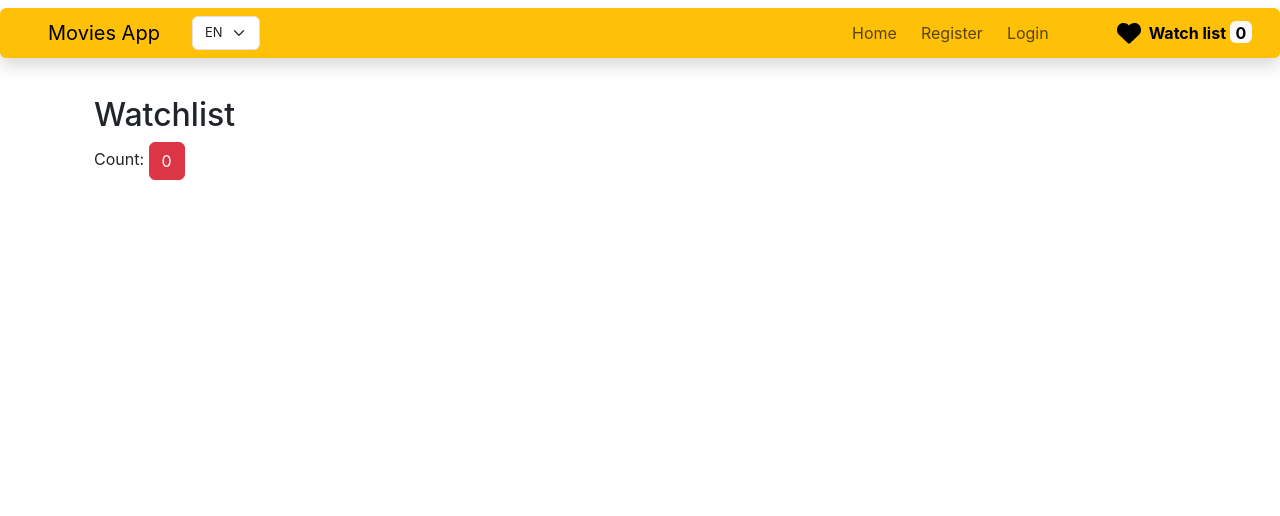
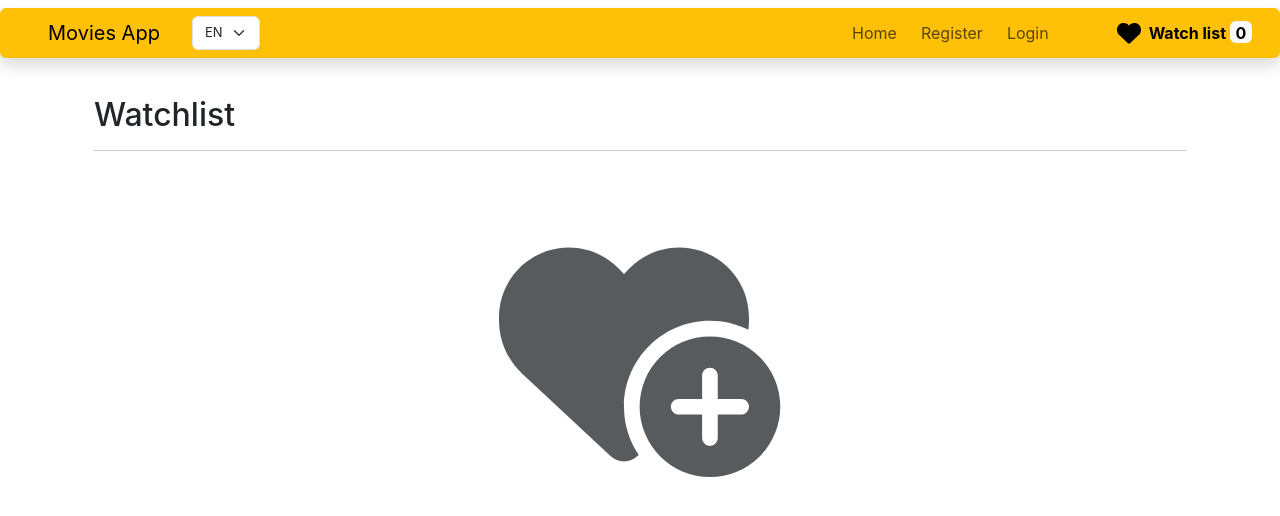
Before and after one commit to osamafraag/react-project-movieapp, a React (Create React App) app: page /watchList in a window 1280 px wide. Shown: the top 516 px of the page. Built offline with nearby package versions, Linux system fonts and the light colour scheme.

Commit message:
finish modify

```diff
--- a/src/App.js
+++ b/src/App.js
@@ -1,13 +1,14 @@
 import { BrowserRouter } from "react-router-dom";
 import HeaderNav from "./components/navbar/navbar";
 import Router from "./router/router";
-import { useState } from "react";
+import { useState, useEffect } from "react";
 import { LanguageContext } from "./context/language";
 
 
 
 function App() {
-  const [contextLang, setContextLang] = useState("EN");
+  const [contextLang, setContextLang] = useState("en");
+
   return (
     <BrowserRouter>
         <LanguageContext.Provider value={{ contextLang, setContextLang }}>
--- a/src/components/movies/movieCard.js
+++ b/src/components/movies/movieCard.js
@@ -1,5 +1,5 @@
 import Rating from '../rating/rating'
-import {useState} from "react";
+import { useState, useEffect} from "react";
 import { useDispatch ,useSelector} from "react-redux";
 import { handleAction } from "../../store/slices/watchList";
 import { FontAwesomeIcon } from '@fortawesome/react-fontawesome';
@@ -16,7 +16,6 @@ export default function MovieCard(props) {
       isActive = true
     }
   })
-
   return (
     <>
     <div className="card position-relative mt-3" style={{height:'400px'}}>
--- a/src/components/navbar/navbar.js
+++ b/src/components/navbar/navbar.js
@@ -44,7 +44,7 @@ function HeaderNav() {
                 <FontAwesomeIcon className='fs-4 my-auto m-1' icon={faHeart} />
                 <span className='m-1 my-auto'>{contextLang === 'ar' ? 'الافلام المفضلة' : 'Watch list'}</span>
                 <div className='text-black text-center rounded bg-light' style={{width: '22px', height: '22px'}}>
-                  <span className='mx-auto my-auto'>{watchList.watchListCount}</span>
+                  <span className='mx-auto my-auto'>{watchList.listedMovies.length}</span>
                 </div>
               </div>
             </NavLink>
--- a/src/index.css
+++ b/src/index.css
@@ -5,7 +5,7 @@ body {
     sans-serif;
   -webkit-font-smoothing: antialiased;
   -moz-osx-font-smoothing: grayscale;
-  height: 2000px;
+  /* height: 2000px; */
 }
 
 code {
--- a/src/pages/movieDetails.js
+++ b/src/pages/movieDetails.js
@@ -12,7 +12,6 @@ import Recommendation from '../components/recommendation/recommendation'
 
 export default function MovieDetails() {
   var isActive = false
-  console.log('dd')
   const imageBaseUrl = "https://image.tmdb.org/t/p/w500";
   const { contextLang , setContextLang }  = useContext(LanguageContext)
   const [movieDetails, setMovieDetails] = useState(null);
--- a/src/pages/watchList.js
+++ b/src/pages/watchList.js
@@ -1,81 +1,33 @@
-// import React from "react";
-// import { useSelector, useDispatch } from "react-redux";
-// import { handleAction } from "../store/slices/watchList";
-
-// const WatchList = () => {
-//   const watchListCount = useSelector((state) => state.watchList.watchListCount);
-//   const listedMovies = useSelector((state) => state.watchList.listedMovies);
-//   const dispatch = useDispatch();
-
-//   const handleAddRemove = (movie) => {
-//     dispatch(handleAction(movie));
-//   };
-
-//   return (
-//     <div className="container ">
-//       <h2>Watchlist</h2>
-//       <p>
-//         Count: <button className="btn btn-danger">{watchListCount}</button>
-//       </p>
-//       <br />
-//       <br />
-
-//       <div className="row">
-//         {listedMovies.map((movie) => (
-//           <div key={movie.id} className="col-md-6 col-lg-4">
-//             <div className="card mb-3">
-//               <img
-//                 src={`https://image.tmdb.org/t/p/w500/${movie?.poster_path}`}
-//                 alt={movie.id}
-//                 className="card-img-top"
-//               />
-//               <div className="card-body">
-//                 <h5 className="card-title">{movie.title}</h5>
-//                 <p className="card-text">Release Date: {movie.release_date}</p>
-//                 <button
-//                   className="btn btn-danger"
-//                   onClick={() => handleAddRemove(movie)}
-//                 >
-//                   Remove from Watchlist
-//                 </button>
-//               </div>
-//             </div>
-//           </div>
-//         ))}
-//       </div>
-//     </div>
-//   );
-// };
-
-// export default WatchList;
-
 import React from "react";
+import { useContext, useState } from "react";
 import { useSelector, useDispatch } from "react-redux";
 import { handleAction } from "../store/slices/watchList";
 import { FontAwesomeIcon } from "@fortawesome/react-fontawesome";
 import { faHeart } from "@fortawesome/free-solid-svg-icons";
+import { faHeartCirclePlus } from "@fortawesome/free-solid-svg-icons";
 import Stars from "../components/Star/Stars";
+import { LanguageContext } from '../context/language';
+import { useNavigate } from "react-router-dom";
 
 const WatchList = () => {
-  const watchListCount = useSelector((state) => state.watchList.watchListCount);
   const listedMovies = useSelector((state) => state.watchList.listedMovies);
+  const { contextLang, setContextLang } = useContext(LanguageContext)
+  const navigate = useNavigate();
   const dispatch = useDispatch();
-
   const handleAddRemove = (movie) => {
     dispatch(handleAction(movie));
   };
-
+  const navigateToHome = () => {
+    navigate(`/`);
+  };
+const [style, setStyle] = useState('text-muted')
   return (
-    <div className="container">
-      <h2>Watchlist</h2>
-      <p>
-        Count: <button className="btn btn-danger">{watchListCount}</button>
-      </p>
-      <br />
-      <br />
+    <div className="container" style={{justifyContent: 'center'}} dir={contextLang == 'ar'? 'rtl':'ltr'}>
+      {contextLang === 'ar'? <h2>قائمة الافلام المفضلة</h2> : <h2>Watchlist</h2>}
+      <hr/>
 
       <div className="row">
-        {listedMovies.map((movie) => (
+        {listedMovies?.map((movie) => (
           <div key={movie.id} className="col-md-6 col-lg-4">
             <div className="card mb-3">
               <div className="position-relative">
@@ -87,7 +39,7 @@ const WatchList = () => {
                     top: "10px",
                     right: "10px",
                     zIndex: "1",
-                    color: "darkorange", // Yellow dark
+                    color: "darkorange",
                   }}
                 />
                 <img
@@ -106,14 +58,20 @@ const WatchList = () => {
                 <button
                   className="btn btn-danger"
                   onClick={() => handleAddRemove(movie)}
-                >
-                  Remove from Watchlist
-                </button>
+                >Remove from Watchlist</button>
               </div>
             </div>
           </div>
         ))}
       </div>
+      { listedMovies.length === 0 ?  (
+        <div className="text-muted" style={{justifyContent: 'center', textAlign:'center', fontSize: '250px'}}>
+          <FontAwesomeIcon className={style} icon={faHeartCirclePlus}
+          onMouseEnter={()=>{setStyle('text-dark')}}
+          onMouseLeave={() =>{setStyle('text-muted')}}
+          onClick={navigateToHome}/>
+        </div>
+      )  : () => {}}
     </div>
   );
 };
--- a/src/store/slices/watchList.js
+++ b/src/store/slices/watchList.js
@@ -1,7 +1,6 @@
 import { createSlice } from "@reduxjs/toolkit";
 
 const initialState = {
-  watchListCount: 0,
   listedMovies: [],
 };
 
@@ -13,13 +12,11 @@ const WatchListSlice = createSlice({
         var found = false
         state.listedMovies?.map((movie,index) => {
           if(action.payload.id === movie.id){
-            state.watchListCount = state.watchListCount - 1
             state.listedMovies.splice(index, 1)
             found = true
           }
         })
         if(found !== true){
-            state.watchListCount = state.watchListCount + 1
             state.listedMovies.push(action.payload)
         }
     },
```
